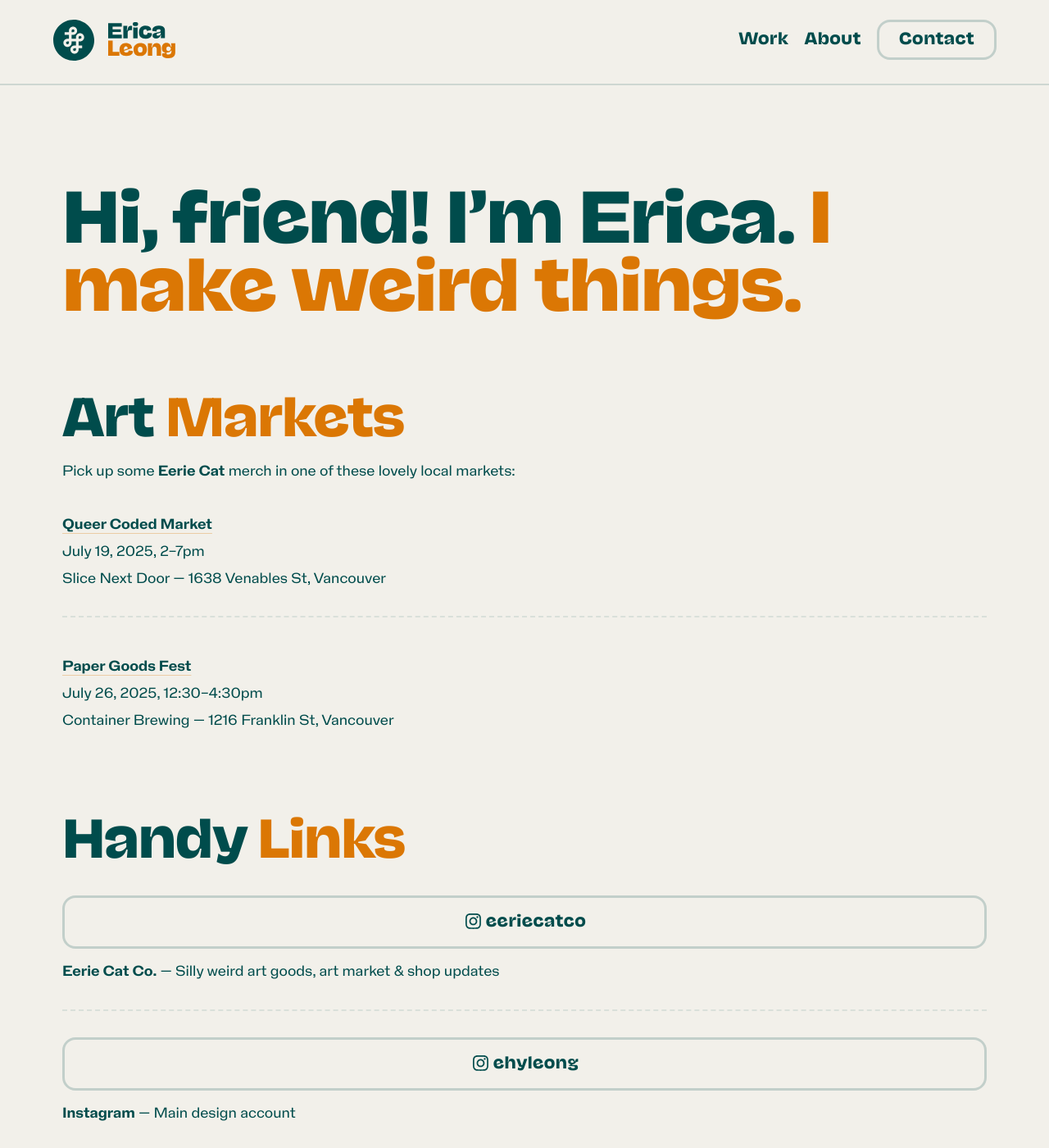
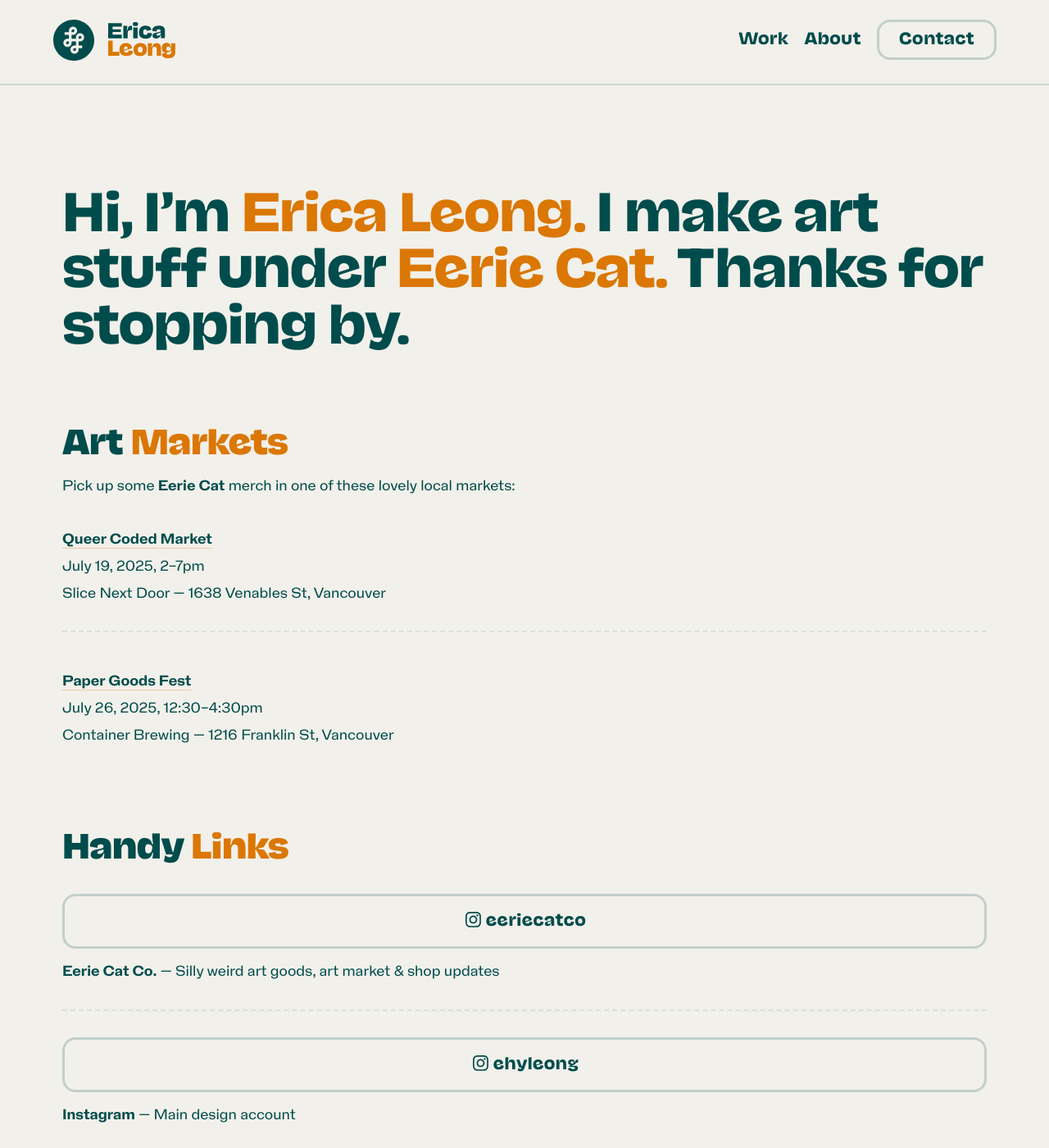
Before and after one commit to ehyleong/ehyleong.github.io, a Jekyll site: the page built from links.html, in a window 1280 px wide and 1400 px high. Shown: the whole window at 82% size. Built offline with Jekyll 4.4.1, drawn with Linux system fonts in a browser that asks for light colours; comment, search, counter and statistics services are not loaded.

Commit message:
Changing fonts

```diff
--- a/_sass/main.scss
+++ b/_sass/main.scss
@@ -1680,6 +1680,10 @@
 
 header.links-page {
 
+	h3 {
+		font-weight: 800;
+	}
+
 	.button-container {
 		margin: 1rem 0;
 		padding: 1rem 0;
@@ -1692,6 +1696,7 @@
 	}
 
 	.button {
+		line-height: 150%;
 		display: flex;
 		justify-content: center;
 		padding: 1rem 2rem;
--- a/links.html
+++ b/links.html
@@ -9,7 +9,7 @@
 <header class="spacer bottom-spacer links-page">
     <div class="wrap row">
       <div class="col-lg-12 col-xs-12 bottom-half-spacer">
-        <h1>Hi, friend! I’m Erica. <span class="orange">I make weird things.</span></h1>
+        <h2>Hi, I’m <span class="orange">Erica Leong.</span> I make art stuff under <span class="orange">Eerie Cat.</span> Thanks for stopping by.</h2>
       </div>
 
       <div class="col-lg-12 col-md-12 col-sm-12 col-xs-12 bottom-half-spacer">
@@ -20,7 +20,7 @@
           {% endif %}
         {% endfor %}
 
-           <h2>Art <span class="orange">Markets</span></h2>
+           <h3>Art <span class="orange">Markets</span></h3>
            {% if has_markets %}<p>Pick up some <strong>Eerie Cat</strong> merch in one of these lovely local markets:</p>{% endif %}
 
         {% for market in site.data.markets %}
@@ -43,7 +43,7 @@
 </div>
 
         <div class="col-lg-6 col-md-12 col-sm-12 col-xs-12 bottom-half-spacer">
-          <h2>Handy <span class="orange">Links</span></h2>
+          <h3>Handy <span class="orange">Links</span></h3>
           {% for category in site.data.nav.link-page %}
             {% if category.category == "Handy Links" %}
               {% for link in category.items %}
@@ -62,7 +62,7 @@
         </div>
 
          <div class="col-lg-5 col-lg-offset-1 col-md-12 col-sm-12 col-xs-12">
-         <h2>Other <span class="orange">Socials</span></h2>
+         <h3>Other <span class="orange">Socials</span></h3>
          {% for category in site.data.nav.link-page %}
            {% if category.category == "Other Socials" %}
              {% for link in category.items %}
@@ -79,24 +79,5 @@
            {% endif %}
          {% endfor %}
        </div>
-
-
     </div>
-
-
   </header>
-
-  <!--
-          <div class="button-container divider">
-          <a href="https://ericaleong.com" target="_blank" class="button button-small">ericaleong.com</a>
-          <p><strong>Portfolio Site</strong> — More about me, my work, and my projects</p>
-        </div>
-        <div class="button-container divider">
-          <a href="https://www.instagram.com/eeriecatco/" target="_blank" class="button button-small">@eeriecatco</a>
-          <p><strong>Eerie Cat Co</strong> —  Silly weird art goods, art market updates, shop updates</p>
-        </div>
-        <div class="button-container divider">
-          <a href="https://www.instagram.com/ehyleong/" target="_blank" class="button button-small">@ehyleong</a>
-          <p><strong>Instagram</strong> — Main design account</p>
-        </div>
-        -->
```
